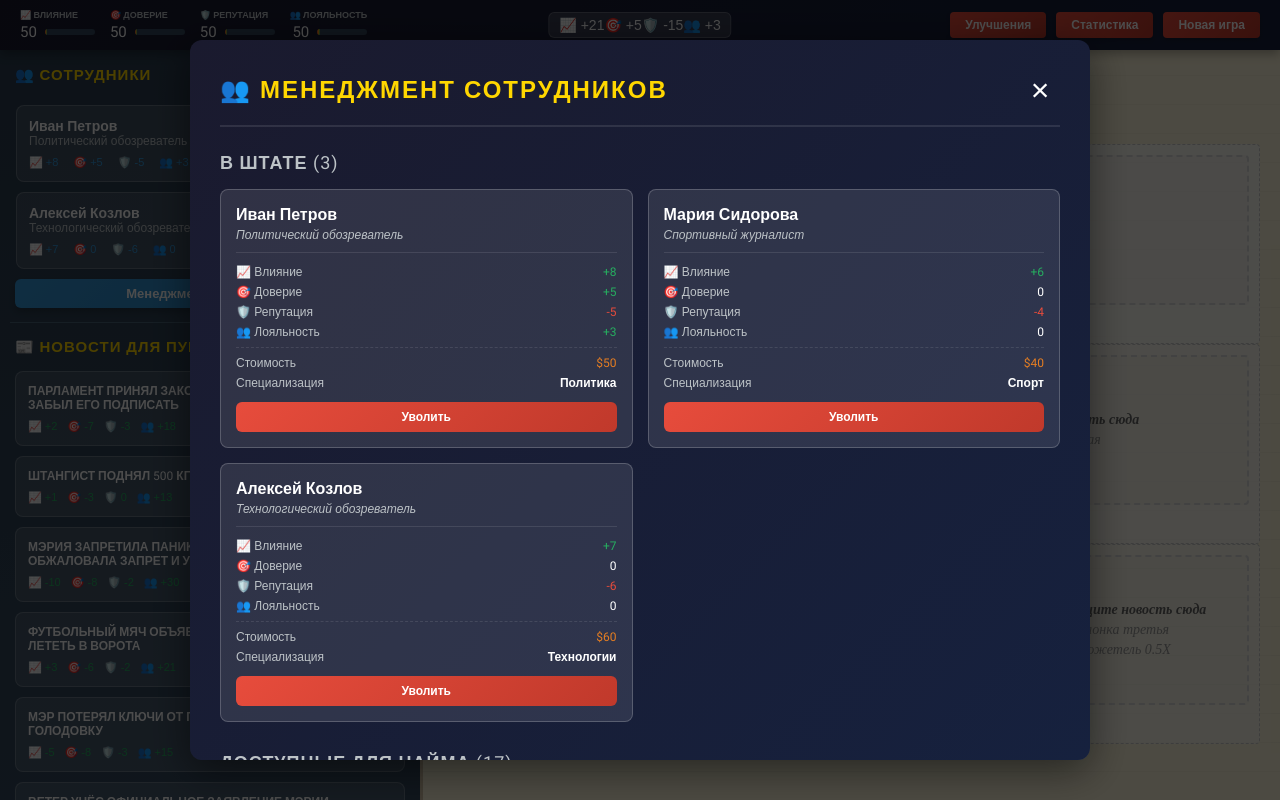
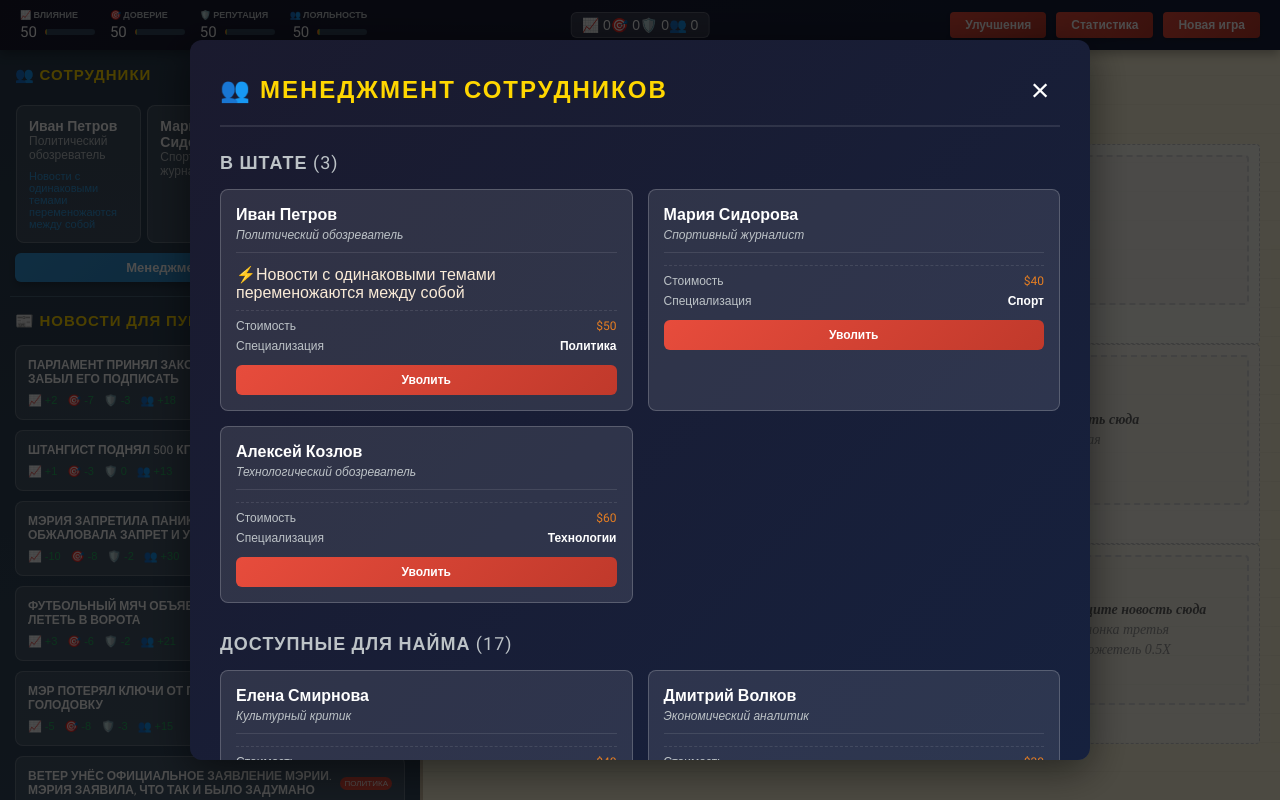
Before and after one commit to rvllvd/the_fifth_estate, a React (Vite) app: page / in a window 1280 px wide. Both pictures are taken after a click on the button "Менеджмент сотрудников". Built offline with nearby package versions, Linux system fonts and the light colour scheme; a web font is replaced by a local one.

Commit message:
Save state

```diff
--- a/src/App.tsx
+++ b/src/App.tsx
@@ -108,10 +108,6 @@ export default function App() {
     if (!result) return;
     setModalResult(result);
     playSound("/assets/sounds/newspaper.mp3", 1);
-
-    // setTimeout(() => {
-    //   if (isGameOver()) setShowAlertModal(true);
-    // }, 2500);
   };
 
   const handleModalClose = () => {
--- a/src/components/JournalistsModal.tsx
+++ b/src/components/JournalistsModal.tsx
@@ -47,7 +47,7 @@ export default function JournalistsModal({
                   </div>
 
                   <div className="journalist-stats">
-                    {metricKeys().map((key) => {
+                    {/* {metricKeys().map((key) => {
                       const [icon, label] = METRIC_LABELS[key];
                       return (
                         <StatRow
@@ -56,7 +56,10 @@ export default function JournalistsModal({
                           value={j.bonus[key]}
                         />
                       );
-                    })}
+                    })} */}
+                    {j.bonus && j.desc && (
+                      <span className="journalist-stats-desc">⚡{j.desc}</span>
+                    )}
                     <div className="cost-row">
                       <div className="stat-row">
                         <span className="stat-label">Стоимость</span>
@@ -100,7 +103,7 @@ export default function JournalistsModal({
                   </div>
 
                   <div className="journalist-stats">
-                    {metricKeys().map((key) => {
+                    {/* {metricKeys().map((key) => {
                       const [icon, label] = METRIC_LABELS[key];
                       return (
                         <StatRow
@@ -109,7 +112,10 @@ export default function JournalistsModal({
                           value={j.bonus[key]}
                         />
                       );
-                    })}
+                    })} */}
+                    {j.bonus && j.desc && (
+                      <span className="journalist-stats-desc">⚡ {j.desc}</span>
+                    )}
                     <div className="cost-row">
                       <div className="stat-row">
                         <span className="stat-label">Стоимость</span>
--- a/src/components/StaffCard.tsx
+++ b/src/components/StaffCard.tsx
@@ -6,7 +6,7 @@ interface Props {
 }
 
 export default function StaffCard({ journalist }: Props) {
-  const { bonus } = journalist;
+  const { bonus, desc } = journalist;
 
   return (
     <div className={`staff-card ${journalist.newsId ? "active" : ""}`}>
@@ -15,7 +15,7 @@ export default function StaffCard({ journalist }: Props) {
         <span className="staff-role">{journalist.role}</span>
       </div>
       <div className="staff-stats">
-        {metricKeys().map((key) => {
+        {/* {metricKeys().map((key) => {
           const value = bonus[key];
           const [icon] = METRIC_LABELS[key];
           return (
@@ -24,7 +24,8 @@ export default function StaffCard({ journalist }: Props) {
               {value}
             </span>
           );
-        })}
+        })} */}
+        {bonus && desc && <span className="staff-stat">{desc}</span>}
       </div>
     </div>
   );
--- a/src/data/journalists.ts
+++ b/src/data/journalists.ts
@@ -1,4 +1,5 @@
-import type { Journalist } from "../types";
+import type { Journalist, Metrics } from "../types";
+import { getNewsById } from "./news";
 
 export const AVAILABLE_JOURNALISTS: Journalist[] = [
   {
@@ -6,7 +7,51 @@ export const AVAILABLE_JOURNALISTS: Journalist[] = [
     name: "Иван Петров",
     role: "Политический обозреватель",
     spec: "politics",
-    bonus: { influence: 8, credibility: 5, reputation: -5, readership: 3 },
+    desc: "Новости с одинаковыми темами переменожаются между собой",
+    bonus: (current, placedNews) => {
+      let result: Metrics = current.metrics || {
+        influence: 0,
+        credibility: 0,
+        readership: 0,
+        reputation: 0,
+      };
+      placedNews.forEach((n) => {
+        const news = getNewsById(current.newsId);
+        const news2 = getNewsById(n.newsId);
+
+        if (
+          current.metrics &&
+          n.metrics &&
+          news2 &&
+          news?.category == news2?.category
+        ) {
+          result = {
+            influence: news?.effects.influence * news2?.effects.influence,
+            credibility: news?.effects.credibility * news2?.effects.credibility,
+            readership: news?.effects.readership * news2?.effects.readership,
+            reputation: news?.effects.reputation * news2?.effects.reputation,
+          };
+        }
+      });
+      console.log(result);
+      return result;
+    },
+    // bonus: (placed_news) => {
+    //   let collect = new Set<PlacedNews[]>();
+    //   placed_news.forEach(n => {
+    //     const news = getNewsById(n.newsId)
+
+    //     if (!news) throw new Error(`Не найден айдишник у news ${n}`);
+    //     const news_filtred = placed_news.filter(n2 => {
+    //       const news2 = getNewsById(n2.newsId)
+    //       if (!news2) throw new Error(`Не найден айдишник у news ${n2}`);
+    //       return news2.id !== news.id && news2.category == news.category
+
+    //     });
+    //     if (news_filtred.length > 0) collect.add(news_filtred.sort())
+    //   })
+    //   collect.map
+    // },
     cost: 50,
   },
   {
@@ -14,7 +59,7 @@ export const AVAILABLE_JOURNALISTS: Journalist[] = [
     name: "Мария Сидорова",
     role: "Спортивный журналист",
     spec: "sport",
-    bonus: { influence: 6, credibility: 0, reputation: -4, readership: 0 },
+    // bonus: { influence: 6, credibility: 0, reputation: -4, readership: 0 },
     cost: 40,
   },
   {
@@ -22,7 +67,7 @@ export const AVAILABLE_JOURNALISTS: Journalist[] = [
     name: "Алексей Козлов",
     role: "Технологический обозреватель",
     spec: "technology",
-    bonus: { influence: 7, credibility: 0, reputation: -6, readership: 0 },
+    // bonus: { influence: 7, credibility: 0, reputation: -6, readership: 0 },
     cost: 60,
   },
   {
@@ -30,7 +75,7 @@ export const AVAILABLE_JOURNALISTS: Journalist[] = [
     name: "Елена Смирнова",
     role: "Культурный критик",
     spec: "culture",
-    bonus: { influence: 5, credibility: 3, reputation: -4, readership: 2 },
+    // bonus: { influence: 5, credibility: 3, reputation: -4, readership: 2 },
     cost: 40,
   },
   {
@@ -38,7 +83,7 @@ export const AVAILABLE_JOURNALISTS: Journalist[] = [
     name: "Дмитрий Волков",
     role: "Экономический аналитик",
     spec: "economy",
-    bonus: { influence: 4, credibility: 5, reputation: -3, readership: 1 },
+    // bonus: { influence: 4, credibility: 5, reputation: -3, readership: 1 },
     cost: 30,
   },
   {
@@ -46,7 +91,7 @@ export const AVAILABLE_JOURNALISTS: Journalist[] = [
     name: "Анна Кузнецова",
     role: "Социальный обозреватель",
     spec: "society",
-    bonus: { influence: 6, credibility: 2, reputation: -5, readership: 3 },
+    // bonus: { influence: 6, credibility: 2, reputation: -5, readership: 3 },
     cost: 50,
   },
   {
@@ -54,7 +99,7 @@ export const AVAILABLE_JOURNALISTS: Journalist[] = [
     name: "Сергей Морозов",
     role: "Криминальный репортёр",
     spec: "incident",
-    bonus: { influence: 10, credibility: -2, reputation: -7, readership: 5 },
+    // bonus: { influence: 10, credibility: -2, reputation: -7, readership: 5 },
     cost: 70,
   },
   {
@@ -62,7 +107,7 @@ export const AVAILABLE_JOURNALISTS: Journalist[] = [
     name: "Ольга Фёдорова",
     role: "Образовательный журналист",
     spec: "education",
-    bonus: { influence: 3, credibility: 8, reputation: -2, readership: 0 },
+    // bonus: { influence: 3, credibility: 8, reputation: -2, readership: 0 },
     cost: 20,
   },
   {
@@ -70,7 +115,7 @@ export const AVAILABLE_JOURNALISTS: Journalist[] = [
     name: "Павел Иванов",
     role: "Международный корреспондент",
     spec: "world",
-    bonus: { influence: 9, credibility: 4, reputation: -8, readership: 2 },
+    // bonus: { influence: 9, credibility: 4, reputation: -8, readership: 2 },
     cost: 80,
   },
   {
@@ -78,7 +123,7 @@ export const AVAILABLE_JOURNALISTS: Journalist[] = [
     name: "Наталья Попова",
     role: "Медицинский обозреватель",
     spec: "health",
-    bonus: { influence: 4, credibility: 6, reputation: -3, readership: 1 },
+    // bonus: { influence: 4, credibility: 6, reputation: -3, readership: 1 },
     cost: 30,
   },
   {
@@ -86,7 +131,7 @@ export const AVAILABLE_JOURNALISTS: Journalist[] = [
     name: "Виктор Соколов",
     role: "Спортивный комментатор",
     spec: "sport",
-    bonus: { influence: 5, credibility: 1, reputation: -4, readership: 4 },
+    // bonus: { influence: 5, credibility: 1, reputation: -4, readership: 4 },
     cost: 40,
   },
   {
@@ -94,7 +139,7 @@ export const AVAILABLE_JOURNALISTS: Journalist[] = [
     name: "Екатерина Николаева",
     role: "Технологический блогер",
     spec: "technology",
-    bonus: { influence: 7, credibility: 2, reputation: -5, readership: 3 },
+    // bonus: { influence: 7, credibility: 2, reputation: -5, readership: 3 },
     cost: 50,
   },
   {
@@ -102,7 +147,7 @@ export const AVAILABLE_JOURNALISTS: Journalist[] = [
     name: "Андрей Романов",
     role: "Политический аналитик",
     spec: "politics",
-    bonus: { influence: 9, credibility: 3, reputation: -6, readership: 1 },
+    // bonus: { influence: 9, credibility: 3, reputation: -6, readership: 1 },
     cost: 60,
   },
   {
@@ -110,7 +155,7 @@ export const AVAILABLE_JOURNALISTS: Journalist[] = [
     name: "Марина Алексеева",
     role: "Экологический журналист",
     spec: "ecology",
-    bonus: { influence: 6, credibility: 5, reputation: -4, readership: 2 },
+    // bonus: { influence: 6, credibility: 5, reputation: -4, readership: 2 },
     cost: 40,
   },
   {
@@ -118,7 +163,7 @@ export const AVAILABLE_JOURNALISTS: Journalist[] = [
     name: "Игорь Лебедев",
     role: "Финансовый обозреватель",
     spec: "finance",
-    bonus: { influence: 5, credibility: 7, reputation: -3, readership: 0 },
+    // bonus: { influence: 5, credibility: 7, reputation: -3, readership: 0 },
     cost: 30,
   },
   {
@@ -126,7 +171,7 @@ export const AVAILABLE_JOURNALISTS: Journalist[] = [
     name: "Татьяна Васильева",
     role: "Развлекательный журналист",
     spec: "cinema",
-    bonus: { influence: 4, credibility: 0, reputation: -3, readership: 6 },
+    // bonus: { influence: 4, credibility: 0, reputation: -3, readership: 6 },
     cost: 30,
   },
   {
@@ -134,7 +179,7 @@ export const AVAILABLE_JOURNALISTS: Journalist[] = [
     name: "Максим Голубев",
     role: "Научный обозреватель",
     spec: "science",
-    bonus: { influence: 3, credibility: 9, reputation: -2, readership: 0 },
+    // bonus: { influence: 3, credibility: 9, reputation: -2, readership: 0 },
     cost: 20,
   },
   {
@@ -142,7 +187,7 @@ export const AVAILABLE_JOURNALISTS: Journalist[] = [
     name: "Юлия Семёнова",
     role: "Общественный деятель",
     spec: "society",
-    bonus: { influence: 7, credibility: 4, reputation: -5, readership: 2 },
+    // bonus: { influence: 7, credibility: 4, reputation: -5, readership: 2 },
     cost: 50,
   },
   {
@@ -150,7 +195,7 @@ export const AVAILABLE_JOURNALISTS: Journalist[] = [
     name: "Константин Борисов",
     role: "Бизнес-журналист",
     spec: "business",
-    bonus: { influence: 6, credibility: 6, reputation: -4, readership: 1 },
+    // bonus: { influence: 6, credibility: 6, reputation: -4, readership: 1 },
     cost: 40,
   },
   {
@@ -158,7 +203,7 @@ export const AVAILABLE_JOURNALISTS: Journalist[] = [
     name: "Вероника Михайлова",
     role: "Лайфстайл редактор",
     spec: "fashion",
-    bonus: { influence: 5, credibility: 2, reputation: -3, readership: 5 },
+    // bonus: { influence: 5, credibility: 2, reputation: -3, readership: 5 },
     cost: 30,
   },
 ];
--- a/src/store/gameStore.ts
+++ b/src/store/gameStore.ts
@@ -56,7 +56,7 @@ export const useGameStore = create<GameStore>((set, get) => ({
 
       const journalist = journalists.find((j) => j.spec == news?.category);
       if (journalist) journalist.newsId = newsId;
-      if (news) news.journalistId = news.id;
+      if (news && journalist) news.journalistId = journalist.id;
     });
   },
 
--- a/src/styles/modals.css
+++ b/src/styles/modals.css
@@ -241,6 +241,10 @@
   margin-bottom: 12px;
 }
 
+.journalist-stats-desc {
+  color: antiquewhite
+}
+
 .stat-row {
   display: flex;
   justify-content: space-between;
--- a/src/types.ts
+++ b/src/types.ts
@@ -52,6 +52,7 @@ export interface NewsItem {
 
 export interface PlacedNews {
   newsId: string;
+  metrics?: Metrics;
   tier: number;
   slot: number;
   journalistId?: string;
@@ -61,7 +62,11 @@ export interface Journalist {
   id: string;
   name: string;
   role: string;
-  bonus: Metrics;
+  desc?: string;
+  bonus?: (
+    current_placed_news: PlacedNews,
+    placed_news: PlacedNews[],
+  ) => Metrics;
   cost: number;
   spec: Spec;
   newsId?: string;
--- a/src/utils/game.ts
+++ b/src/utils/game.ts
@@ -23,17 +23,17 @@ export function isSlotTaken(
   );
 }
 
-export function calculateJournalistBonuses(journalists: Journalist[]): Metrics {
-  return journalists.reduce<Metrics>(
-    (acc, j) => ({
-      influence: acc.influence + j.bonus.influence,
-      credibility: acc.credibility + j.bonus.credibility,
-      reputation: acc.reputation + j.bonus.reputation,
-      readership: acc.readership + j.bonus.readership,
-    }),
-    { influence: 0, credibility: 0, reputation: 0, readership: 0 },
-  );
-}
+// export function calculateJournalistBonuses(journalists: Journalist[]): Metrics {
+//   return journalists.reduce<Metrics>(
+//     (acc, j) => ({
+//       influence: acc.influence + j.bonus.influence,
+//       credibility: acc.credibility + j.bonus.credibility,
+//       reputation: acc.reputation + j.bonus.reputation,
+//       readership: acc.readership + j.bonus.readership,
+//     }),
+//     { influence: 0, credibility: 0, reputation: 0, readership: 0 },
+//   );
+// }
 
 export function calculatePublicationResult(
   placedNews: PlacedNews[],
@@ -46,23 +46,43 @@ export function calculatePublicationResult(
     readership: 0,
   };
 
+  journalists.forEach((j) => {
+    placedNews.map((n) => {
+      if (!n.metrics) n.metrics = getNewsById(n.newsId)?.effects;
+      if (typeof j.bonus === "function")
+        n.metrics = j.bonus(
+          n,
+          placedNews.filter((n2) => n.newsId !== n2.newsId),
+        );
+      return n;
+    });
+  });
+
   for (const placed of placedNews) {
-    const news = getNewsById(placed.newsId);
-    if (!news) continue;
     const m = getTierMultiplier(placed.tier);
-    result.influence += Math.round(news.effects.influence * m);
-    result.credibility += Math.round(news.effects.credibility * m);
-    result.reputation += Math.round(news.effects.reputation * m);
-    result.readership += Math.round(news.effects.readership * m);
+
+    if (placed.metrics) {
+      result.influence += Math.round(placed.metrics.influence * m);
+      result.credibility += Math.round(placed.metrics.credibility * m);
+      result.reputation += Math.round(placed.metrics.reputation * m);
+      result.readership += Math.round(placed.metrics.readership * m);
+    } else {
+      const news = getNewsById(placed.newsId);
+      if (!news) continue;
+
+      result.influence += Math.round(news.effects.influence * m);
+      result.credibility += Math.round(news.effects.credibility * m);
+      result.reputation += Math.round(news.effects.reputation * m);
+      result.readership += Math.round(news.effects.readership * m);
+    }
   }
 
-  const bonus = calculateJournalistBonuses(journalists);
-  result = {
-    influence: result.influence + bonus.influence,
-    credibility: result.credibility + bonus.credibility,
-    reputation: result.reputation + bonus.reputation,
-    readership: result.readership + bonus.readership,
-  };
+  // result = {
+  //   influence: result.influence + bonus.influence,
+  //   credibility: result.credibility + bonus.credibility,
+  //   reputation: result.reputation + bonus.reputation,
+  //   readership: result.readership + bonus.readership,
+  // };
 
   return result;
 }
```
